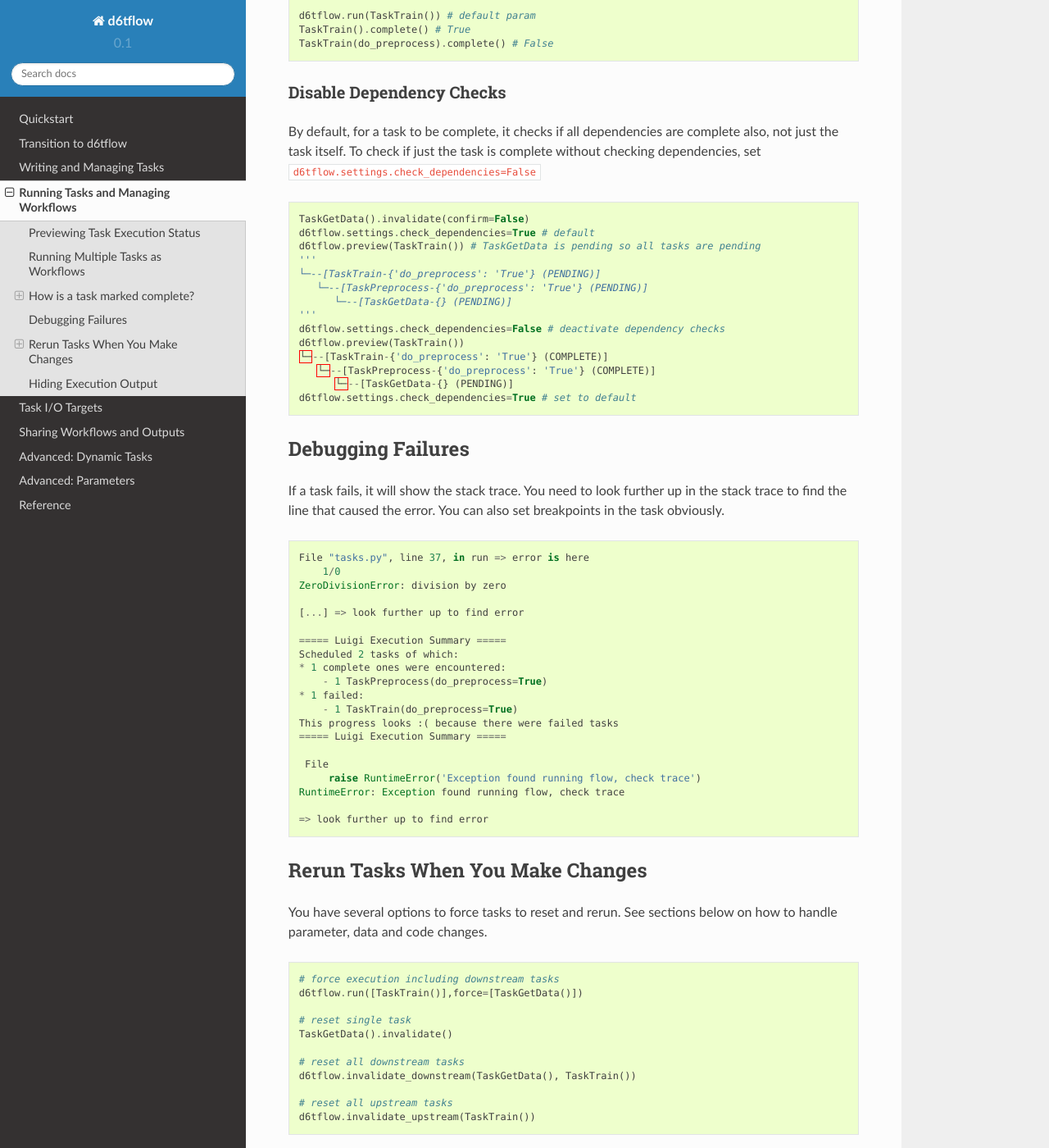
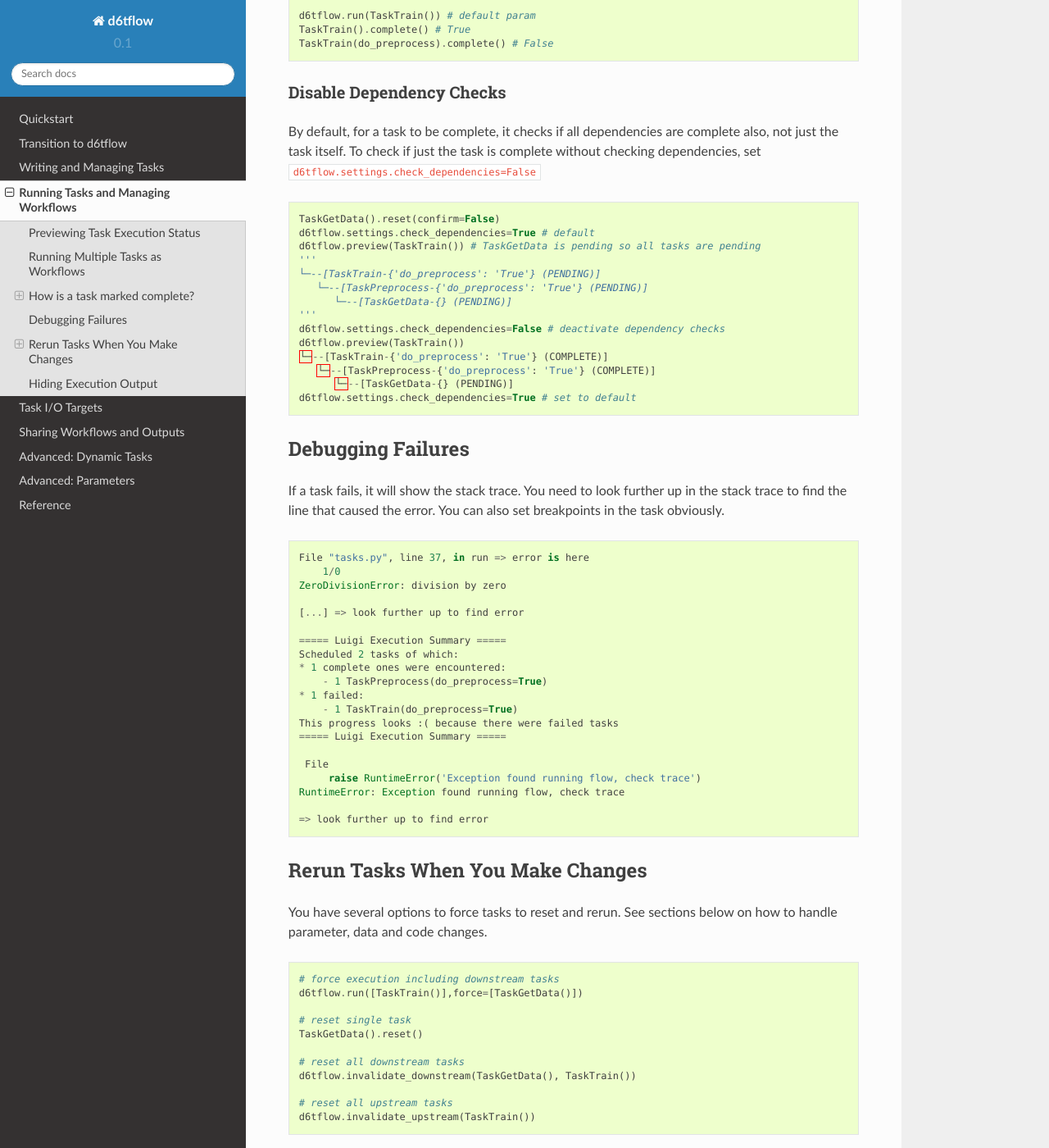
Before and after one commit to d6t/d6tflow, a Sphinx documentation site: the page built from docs/source/run.rst, in a window 1280 px wide and 1400 px high, scrolled down 1058 px. Shown: the whole window at 82% size. Built offline with Sphinx 7.4.7 and the Read the Docs theme 2.0.0, drawn with Linux system fonts in a browser that asks for light colours.

Commit message:
Changed .invalidate() to .reset() according to https://gitlab.com/citynorman/d6tflow/-/issues/18

```diff
--- a/docs/source/run.rst
+++ b/docs/source/run.rst
@@ -52,7 +52,7 @@
 
 .. code-block:: python
 
-    TaskGetData().invalidate(confirm=False)
+    TaskGetData().reset(confirm=False)
     d6tflow.settings.check_dependencies=True # default
     d6tflow.preview(TaskTrain()) # TaskGetData is pending so all tasks are pending
     '''
@@ -108,7 +108,7 @@
     d6tflow.run([TaskTrain()],force=[TaskGetData()])
 
     # reset single task
-    TaskGetData().invalidate()
+    TaskGetData().reset()
 
     # reset all downstream tasks
     d6tflow.invalidate_downstream(TaskGetData(), TaskTrain())
```
